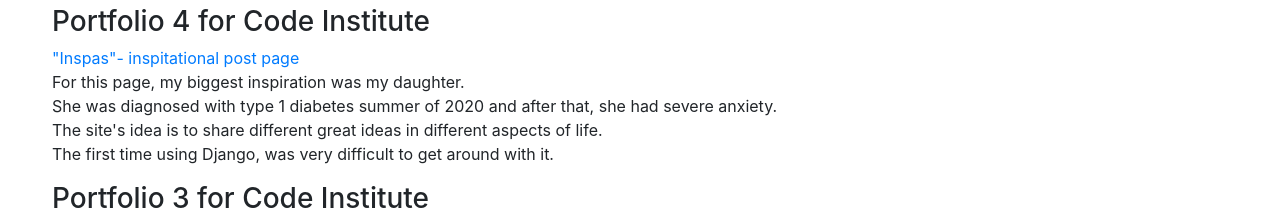
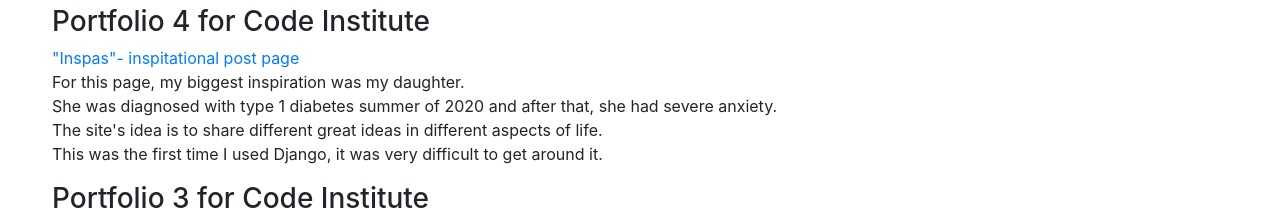
Before and after one commit to gretazas/CurriculumVitae, a plain HTML site: page CurriculumVitae/projects.html in a window 1280 px wide. Shown: the part 273-489 px from the top of the page. Drawn offline with nearby package versions, Linux system fonts and the light colour scheme.

Commit message:
Some sentance structure change

```diff
--- a/CurriculumVitae/projects.html
+++ b/CurriculumVitae/projects.html
@@ -28,7 +28,7 @@
             For this page, my biggest inspiration was my daughter. <br>
             She was diagnosed with type 1 diabetes summer of 2020 and after that, she had severe anxiety. <br>
             The site's idea is to share different great ideas in different aspects of life. <br>
-            The first time using Django, was very difficult to get around with it.
+            This was the first time I used Django, it was very difficult to get around it.
 
         </p>
 
```
